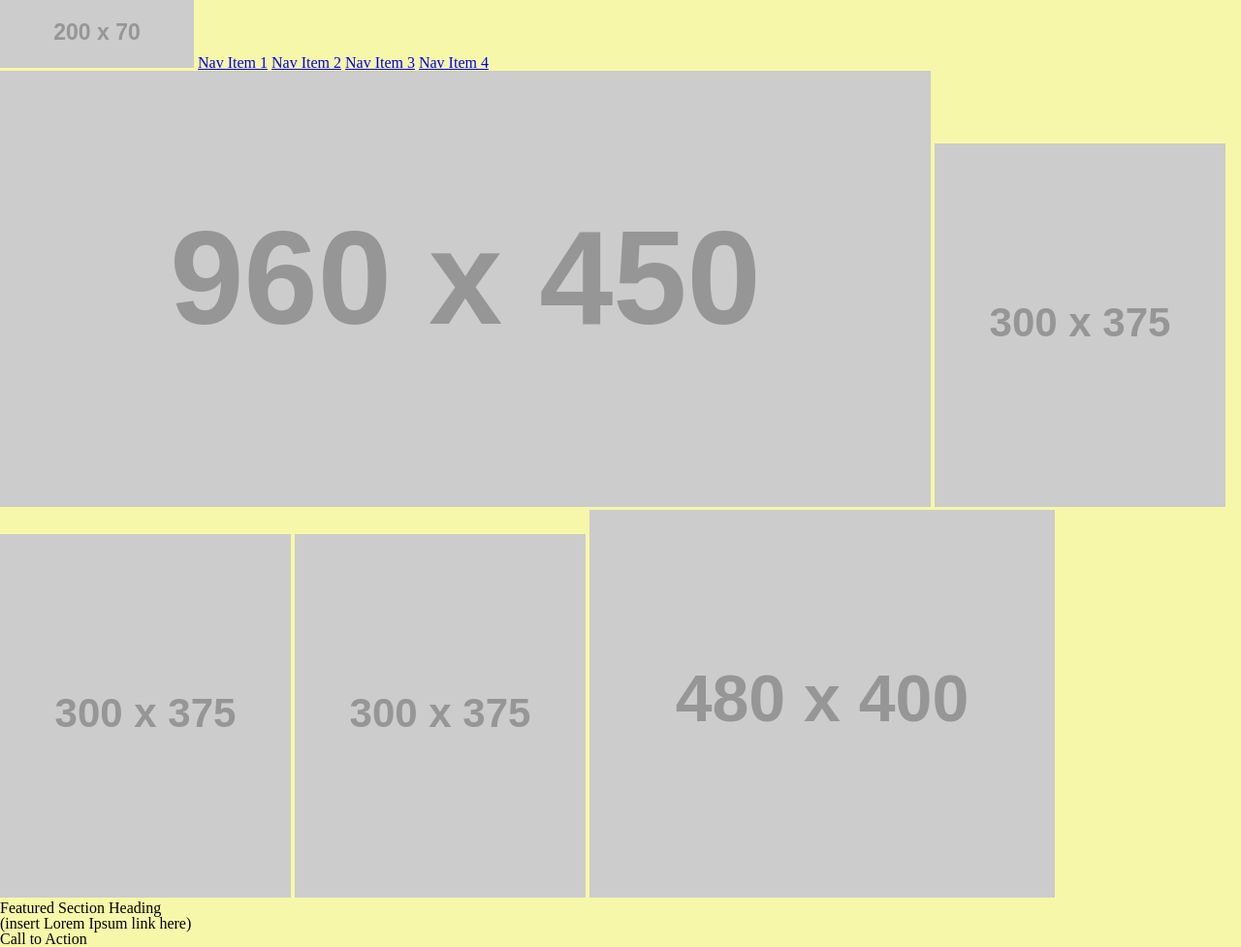
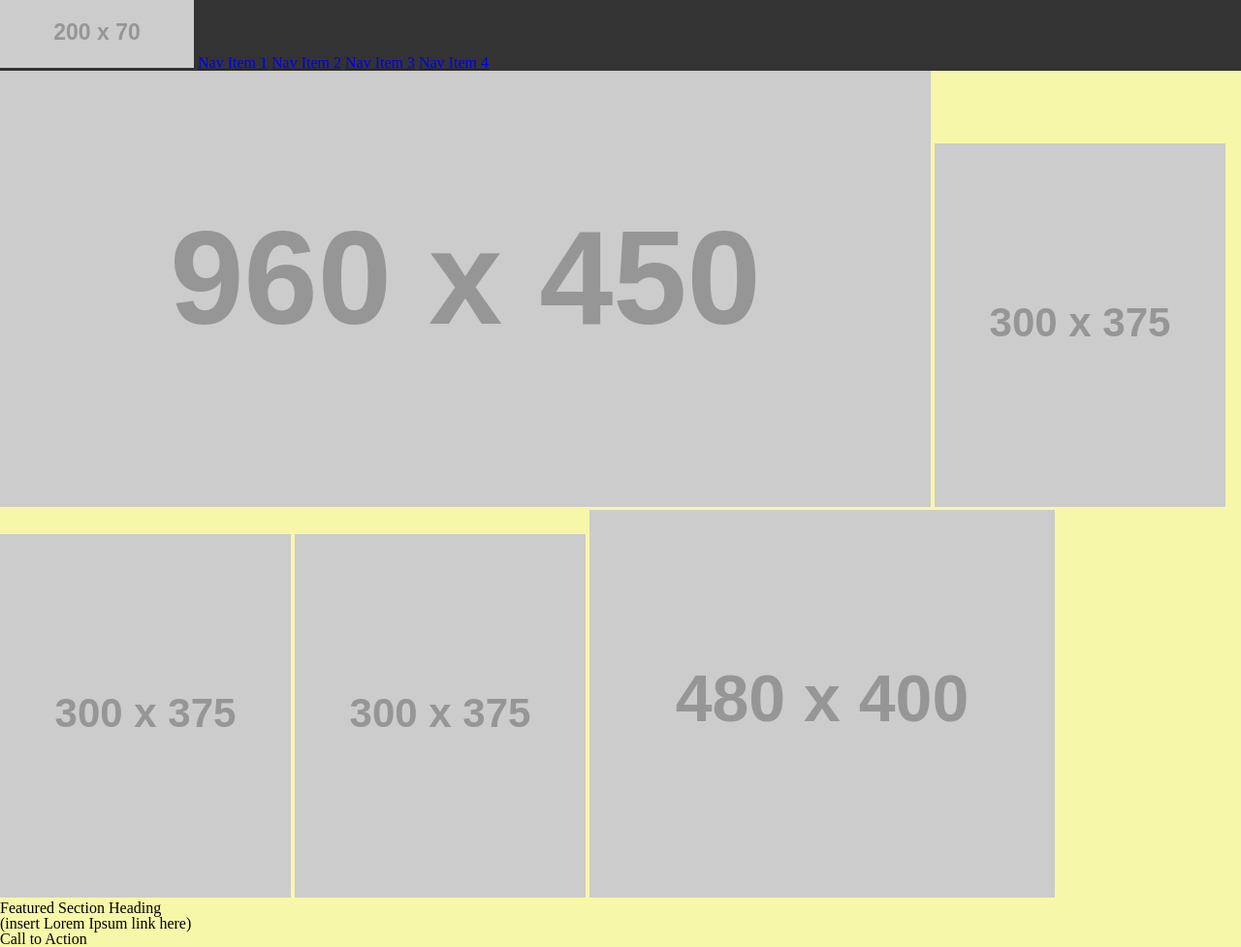
Before and after one commit to dcalhoun286/wireframe-exercise, a plain HTML site: page index.html in a window 1280 px wide. Shown: the whole page at 97% size. Drawn offline with Linux system fonts and the light colour scheme; placeholder pictures from the web are drawn by us.

Commit message:
modified color and background color of header and footer

```diff
--- a/css/style.css
+++ b/css/style.css
@@ -1,3 +1,8 @@
 body {
   background-color: rgb(247, 247, 169);
 }
+
+header, footer {
+  color: rgb(207, 207, 207);
+  background-color: #333;
+}
```
